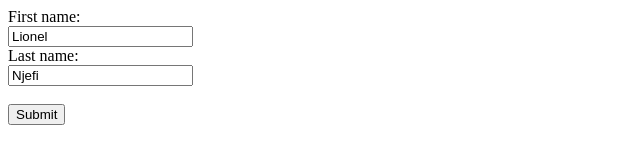
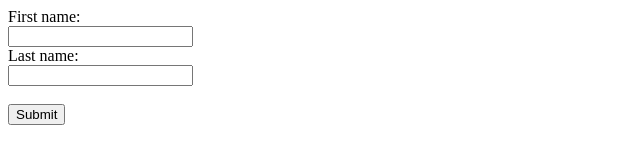
Before and after one commit to lionelnjefi/german-legal-docs, a plain HTML site: page index.html in a window 1280 px wide. Shown: the full height of the page, 0-640 px from the left. Drawn offline with Linux system fonts and the light colour scheme.

Commit message:
REmoved Placeholder

```diff
--- a/index.html
+++ b/index.html
@@ -11,9 +11,9 @@
         <article>
             <form name="userdetailsform" action="">
                 <label for="fnameinput">First name:</label><br>
-                <input type="text" name="fname" id="fnameinput" value="Lionel"><br>
+                <input type="text" name="fname" id="fnameinput"><br>
                 <label for="lnameinput">Last name:</label><br>
-                <input type="text" name="lname" id="lnameinput" value="Njefi"><br><br>
+                <input type="text" name="lname" id="lnameinput"><br><br>
                 <input type="button" value="Submit" onclick="generatepdf()">
             </form>
         </article>
```
